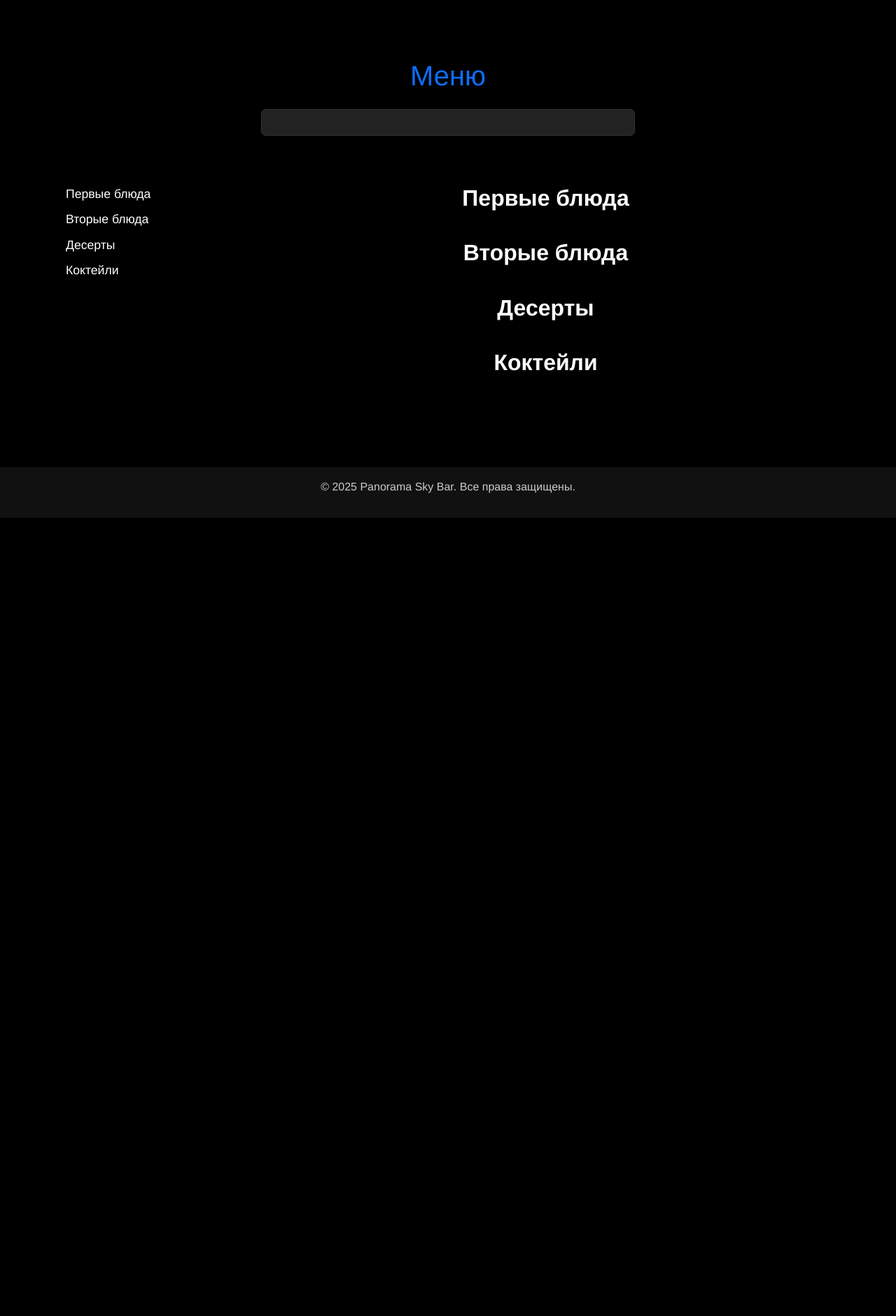
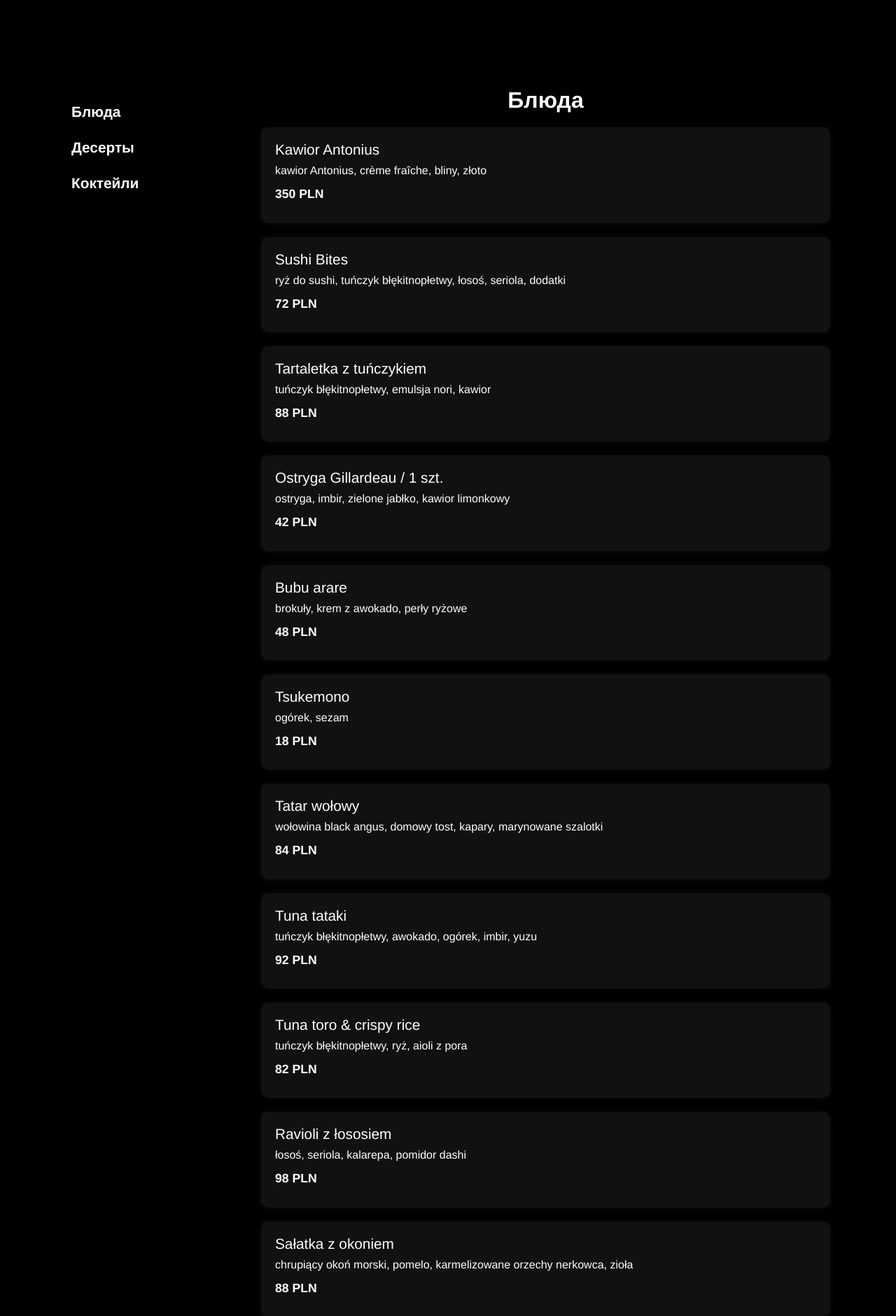
Before and after one commit to comnotaDidi/Restaurant-project, a Django app: page /menu/ in a window 1280 px wide. Shown: the part 60-1941 px from the top of the page at 70% size. Before the commit the page ends 800 px from the top, so only its background shows below. Run offline with Django 5.2, Linux system fonts and the light colour scheme.

Commit message:
Update second

```diff
--- a/restaurant/forms.py
+++ b/restaurant/forms.py
@@ -13,4 +13,7 @@
 class ReviewForm(forms.ModelForm):
     class Meta:
         model = Review
-        fields = ['rating', 'text']
+        fields = ['name', 'email', 'message', 'rating']
+        widgets = {
+            'rating': forms.RadioSelect
+        }
--- a/restaurant/templates/restaurant/gallery.html
+++ b/restaurant/templates/restaurant/gallery.html
@@ -10,7 +10,7 @@
 <link rel="stylesheet" href="{% static 'css/gallery.css' %}">
 
 <div class="container py-5">
-  <h2 class="text-center text-primary mb-5">Наша Галерея</h2>
+  <h2 class="text-center text-white mb-5">Наша Галерея</h2>
 
   <div class="row row-cols-1 row-cols-md-3 g-4 justify-content-center">
 
@@ -31,6 +31,7 @@
         <img src="{% static 'image/2.jpg' %}" class="card-img-top img-fluid" alt="Фото 3" style="height: 300px; object-fit: cover;">
       </div>
     </div>
+
     <div class="col fade-in-up fade-delay-1">
       <div class="card h-100 border-0 shadow-lg rounded-4 overflow-hidden">
         <img src="{% static 'image/2.jpg' %}" class="card-img-top img-fluid" alt="Фото 1" style="height: 300px; object-fit: cover;">
--- a/restaurant/templates/restaurant/home.html
+++ b/restaurant/templates/restaurant/home.html
@@ -75,6 +75,7 @@
         }
     </style>
 </head>
+<source src="{% static 'image/video1.webm' %}" type="video/mp4">
 <body>
     <!-- Navbar -->
     <nav class="navbar navbar-expand-lg navbar-dark fixed-top">
@@ -100,7 +101,7 @@
         <div class="container">
             <h1>Добро пожаловать в Panorama Sky Bar</h1>
             <p class="hero-subtitle">
-                Jesteśmy najwyżej usytuowanym koktajlbarem w Polsce, z którego goście mogą podziwiać zapierające dech w piersiach widoki na stolicę z 40 piętra hotelu Warsaw Presidential. To kultowe miejsce na mapie Warszawy zapewni Tobie wyjątkowo spędzony czas.
+                Мы являемся самым высоко расположенным коктейль-баром в Польше, где гости могут насладиться захватывающим видом на столицу с 40-го этажа отеля Warsaw Presidential Hotel. Это знаковое место на карте Варшавы обеспечит вам исключительное времяпрепровождение.
             </p>
         </div>
     </section>
--- a/restaurant/templates/restaurant/menu.html
+++ b/restaurant/templates/restaurant/menu.html
@@ -14,7 +14,7 @@
   .menu-section-title {
       font-size: 2rem;
       font-weight: bold;
-      color:rgb(255, 255, 255);
+      color: #fff;
       margin: 40px 0 20px;
       text-align: center;
   }
@@ -34,16 +34,10 @@
       box-shadow: 0 0 15px rgba(255, 255, 255, 0.1);
   }
 
-  .menu-item img {
-      max-width: 100%;
-      border-radius: 10px;
-      margin-bottom: 15px;
-  }
-
   .menu-item h5 {
       font-size: 1.3rem;
       margin-bottom: 5px;
-      color:rgb(255, 255, 255);
+      color: #fff;
   }
 
   .menu-item p {
@@ -54,112 +48,84 @@
   .menu-item .price {
       font-weight: bold;
       font-size: 1.1rem;
-      color:rgb(255, 255, 255);
+      color: #fff;
   }
 
   .category-nav {
-      margin-top: 30px;
+      padding: 40px 20px;
+      font-size: 1.3rem;
+      font-weight: bold;
+      position: sticky;
+      top: 100px;
   }
 
   .category-nav a {
-      color: rgb(255, 255, 255);
+      color: #fff;
       display: block;
-      margin: 10px 0;
+      margin: 20px 0;
       text-decoration: none;
-      font-size: 1.1rem;
       position: relative;
       transition: transform 0.2s ease, color 0.2s ease;
   }
 
   .category-nav a::after {
-    content: '';
-    position: absolute;
-    left: 0;
-    bottom: -3px;
-    width: 0%;
-    height: 2px;
-    background-color: #fff;
-    transition: width 0.3s ease;
+      content: '';
+      position: absolute;
+      left: 0;
+      bottom: -5px;
+      width: 0%;
+      height: 2px;
+      background-color: #fff;
+      transition: width 0.3s ease;
   }
 
   .category-nav a:hover {
-      color: #ffffff;
       transform: scale(1.05);
+      color:rgb(255, 255, 255);
   }
 
   .category-nav a:hover::after {
-      width: 40%;
-  }
-
-  .search-box {
-      margin-bottom: 30px;
-  }
-
-  input[type="text"] {
-      background-color: #222;
-      color: #fff;
-      border: 1px solid #333;
+      width: 50%;
   }
 </style>
 
 <div class="container mt-5">
-    <h1 class="text-center text-primary mb-4">Меню</h1>
-
-    <!-- Поиск -->
-    <div class="row justify-content-center">
-        <div class="col-md-6 search-box">
-            <input type="text" class="form-control" placeholder="Поиск блюд...">
-        </div>
-    </div>
-
     <div class="row">
-        <!-- Навигация по категориям -->
+        <!-- Широкая навигационная панель -->
         <div class="col-md-3 category-nav">
-            <a href="#first">Первые блюда</a>
-            <a href="#second">Вторые блюда</a>
-            <a href="#dessert">Десерты</a>
-            <a href="#cocktail">Коктейли</a>
+            <a href="#food">Блюда</a>
+            <a href="#desserts">Десерты</a>
+            <a href="#cocktails">Коктейли</a>
         </div>
 
-        <!-- Список блюд -->
         <div class="col-md-9">
-            <h2 id="first" class="menu-section-title">Первые блюда</h2>
-            {% for dish in first_dishes %}
+            <!-- FOOD -->
+            <h2 id="food" class="menu-section-title">Блюда</h2>
+            {% for name, desc, price in food %}
             <div class="menu-item">
-                <img src="{{ dish.image.url }}" alt="{{ dish.name }}">
-                <h5>{{ dish.name }}</h5>
-                <p>{{ dish.description }}</p>
-                <p class="price">{{ dish.price }} ₽</p>
+                <h5>{{ name }}</h5>
+                <p>{{ desc }}</p>
+                <p class="price">{{ price }}</p>
             </div>
             {% endfor %}
 
-            <h2 id="second" class="menu-section-title">Вторые блюда</h2>
-            {% for dish in second_dishes %}
+            <!-- DESSERTS -->
+            <h2 id="desserts" class="menu-section-title">Десерты</h2>
+            {% for name, desc, price in desserts %}
             <div class="menu-item">
-                <img src="{{ dish.image.url }}" alt="{{ dish.name }}">
-                <h5>{{ dish.name }}</h5>
-                <p>{{ dish.description }}</p>
-                <p class="price">{{ dish.price }} ₽</p>
+                <h5>{{ name }}</h5>
+                <p>{{ desc }}</p>
+                <p class="price">{{ price }}</p>
             </div>
             {% endfor %}
 
-            <h2 id="dessert" class="menu-section-title">Десерты</h2>
-            {% for dish in desserts %}
+            <!-- COCKTAILS -->
+            <h2 id="cocktails" class="menu-section-title">Коктейли</h2>
+            {% for name, desc, price in cocktails %}
             <div class="menu-item">
-                <img src="{{ dish.image.url }}" alt="{{ dish.name }}">
-                <h5>{{ dish.name }}</h5>
-                <p>{{ dish.description }}</p>
-                <p class="price">{{ dish.price }} ₽</p>
-            </div>
-            {% endfor %}
-
-            <h2 id="cocktail" class="menu-section-title">Коктейли</h2>
-            {% for dish in cocktails %}
-            <div class="menu-item">
-                <img src="{{ dish.image.url }}" alt="{{ dish.name }}">
-                <h5>{{ dish.name }}</h5>
-                <p>{{ dish.description }}</p>
-                <p class="price">{{ dish.price }} ₽</p>
+                <h5>{{ name }}</h5>
+                <p>{{ desc }}</p>
+                <p class="price">{{ price }}</p>
             </div>
             {% endfor %}
         </div>
--- a/restaurant/views.py
+++ b/restaurant/views.py
@@ -1,16 +1,59 @@
-from django.shortcuts import render
+from django.shortcuts import render, redirect
+from django.http import HttpResponse
 from .forms import ReservationForm
-from django.shortcuts import redirect
-from django.http import HttpResponse
-
-def home(request):
-    return render(request, 'home.html')
+from .forms import ReviewForm, Review
 
 def home(request):
     return render(request, 'restaurant/home.html')
 
 def menu(request):
-    return render(request, 'restaurant/menu.html')
+    food = [
+        ("Kawior Antonius", "kawior Antonius, crème fraîche, bliny, złoto", "350 PLN"),
+        ("Sushi Bites", "ryż do sushi, tuńczyk błękitnopłetwy, łosoś, seriola, dodatki", "72 PLN"),
+        ("Tartaletka z tuńczykiem", "tuńczyk błękitnopłetwy, emulsja nori, kawior", "88 PLN"),
+        ("Ostryga Gillardeau / 1 szt.", "ostryga, imbir, zielone jabłko, kawior limonkowy", "42 PLN"),
+        ("Bubu arare", "brokuły, krem z awokado, perły ryżowe", "48 PLN"),
+        ("Tsukemono", "ogórek, sezam", "18 PLN"),
+        ("Tatar wołowy", "wołowina black angus, domowy tost, kapary, marynowane szalotki", "84 PLN"),
+        ("Tuna tataki", "tuńczyk błękitnopłetwy, awokado, ogórek, imbir, yuzu", "92 PLN"),
+        ("Tuna toro & crispy rice", "tuńczyk błękitnopłetwy, ryż, aioli z pora", "82 PLN"),
+        ("Ravioli z łososiem", "łosoś, seriola, kalarepa, pomidor dashi", "98 PLN"),
+        ("Sałatka z okoniem", "chrupiący okoń morski, pomelo, karmelizowane orzechy nerkowca, zioła", "88 PLN"),
+        ("Shrimp har gao", "pierożki z krewetkami, bisque z kraba, słodki olej chilli", "72 PLN"),
+        ("Nasu miso", "bakłażan, słodka glazura miso, sezam, szczypiorek", "48 PLN"),
+        ("Ebi tempura", "krewetki w tempurze, majonez japoński", "92 PLN"),
+        ("Gyoza", "wieprzowina lub kurczak, zielona cebulka, sos orientalny", "68 PLN"),
+        ("Buns z szarpaną wieprzowiną", "szarpana wieprzowina, orientalne warzywa, Sechuan, Sriracha", "72 PLN"),
+        ("Polędwica wołowa Black Angus (170g)", "pak choi, purée ziemniaczane z wasabi, sezam, sos orientalny", "158 PLN"),
+    ]
+
+    desserts = [
+        ("Choux", "biała czekolada, owoce jagodowe, matcha anglaise", "42 PLN"),
+        ("Pomelo", "mus z białej czekoladowy, wanilia, biszkopt kokosowy", "42 PLN"),
+        ("Torcik Ruby", "czekolada Ruby, jeżyny, czerwone pomarańcze", "65 PLN"),
+        ("Lody", "frosty & fruity", "—"),
+    ]
+
+    cocktails = [
+        ("Cosmopolitan", "Wódka Belvedere, Cointreau, Żurawina, Limonka 14% ABV", "63 PLN"),
+        ("Mai Tai", "Rum Plantation, Cointreau, Limonka, Kordiał Migdałowy 16% ABV", "63 PLN"),
+        ("Margarita", "Tequila Don Julio, Cointreau, Sok z Limonki 12% ABV", "66 PLN"),
+        ("Moscow Mule", "Wódka Belvedere, Limonka, Imbir, Piwo Imbirowe 17% ABV", "58 PLN"),
+        ("Bloody Mary", "Wódka J.A. Baczewski, Sok Pomidorowy, Tabasco, Worchestershire 10% ABV", "55 PLN"),
+        ("Piña Colada", "Rum Plantation (ciemny i jasny), Kokos, Ananas 12% ABV", "58 PLN"),
+        ("Long Island 90'", "Wódka, Gin, Rum, Tequila, Cointreau, Cytryna, Pepsi 16% ABV", "67 PLN"),
+        ("Hugo", "St. Germain, Prosecco, Limonka, Mięta, Woda Gazowana 11% ABV", "64 PLN"),
+        ("P**n Star Martini", "Belvedere, Moët, Passoa, Marakuja, Wanilia 11% ABV", "70 PLN"),
+        ("Old Cuban", "Rum Plantation, Moët, Mięta, Limonka, Bitters 14% ABV", "68 PLN"),
+        ("Espresso Martini", "Rum Plantation, Limonka, Mięta, Cukier, Woda Gazowana 12% ABV", "60 PLN"),
+        ("Old Fashioned", "Bourbon Woodford, Cukier Trzcinowy, Bitters, Skórka Pomarańczy 23% ABV", "—"),
+    ]
+
+    return render(request, 'restaurant/menu.html', {
+        'food': food,
+        'desserts': desserts,
+        'cocktails': cocktails,
+    })
 
 def gallery(request):
     return render(request, 'restaurant/gallery.html')
@@ -18,17 +61,10 @@
 def contacts(request):
     return render(request, 'restaurant/contacts.html')
 
-def home(request):
-    return render(request, "restaurant/home.html")
-
 def reservation(request):
-    return render(request, "restaurant/reservation.html")
-
-def gallery(request):
-    return render(request, "restaurant/gallery.html")
+    return render(request, 'restaurant/reservation.html')
 
 def submit_review(request):
-    # Логика для обработки отзыва
     return HttpResponse("Review submitted!")
 
 def reserve_table(request):
@@ -36,7 +72,27 @@
         form = ReservationForm(request.POST)
         if form.is_valid():
             form.save()
-            return redirect('reservation')  # Или на страницу "Спасибо"
+            return redirect('reservation')
     else:
         form = ReservationForm()
     return render(request, 'restaurant/reservation.html', {'form': form})
+
+def submit_review(request):
+    if request.method == 'POST':
+        form = ReviewForm(request.POST)
+        if form.is_valid():
+            form.save()
+            return render(request, 'restaurant/review_thanks.html')
+    else:
+        form = ReviewForm()
+    return render(request, 'restaurant/review_form.html', {'form': form})
+
+def submit_review(request):
+    if request.method == 'POST':
+        form = ReviewForm(request.POST)
+        if form.is_valid():
+            form.save()
+            return render(request, 'restaurant/review_thanks.html')
+    else:
+        form = ReviewForm()
+    return render(request, 'restaurant/review_form.html', {'form': form})
```
Also changed, not shown: restaurant/models.py (+13 -3 lines), restaurant/templates/restaurant/review_form.html (+38 -14 lines), restaurant/templates/restaurant/review_thanks.html (+13 -9 lines), db.sqlite3, restaurant/migrations/0001_initial.py, restaurant/migrations/0002_restaurantinfo.py (deleted), restaurant/migrations/0003_reservation_remove_cook_user_remove_dish_cooks_and_more.py (deleted), restaurant/migrations/0004_review_alter_reservation_date.py (deleted). Lines whose indentation alone changed are shown as unchanged.
